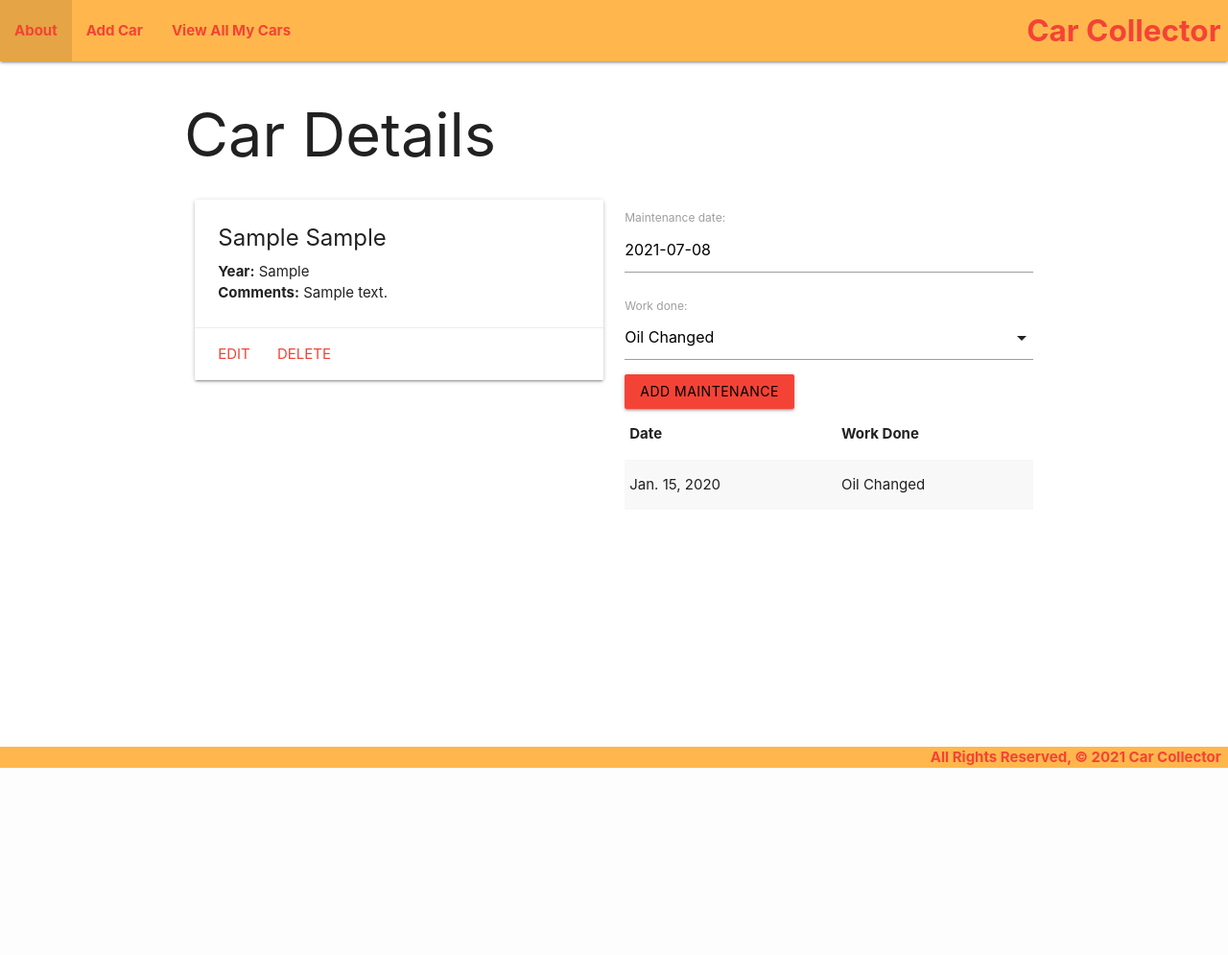
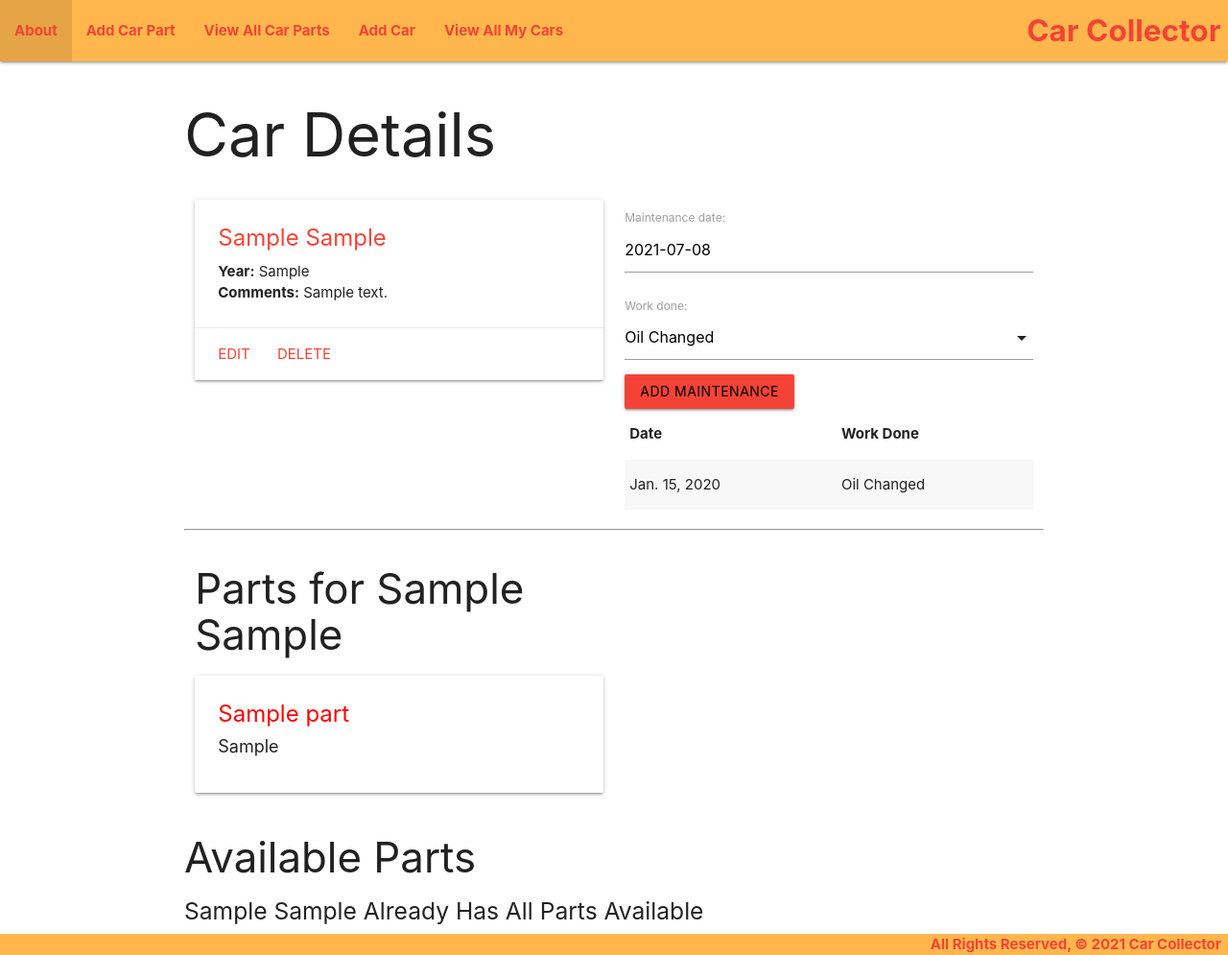
Before and after one commit to c-mattingly/CarCollector, a Django app: page /cars/1/ in a window 1280 px wide. Shown: the whole page at 96% size. Before the commit the page ends 800 px from the top, so only its background shows below. Run offline with Django 3.2, Linux system fonts and the light colour scheme; tables that the repository leaves empty hold one stand-in row (Sample ...).

Commit message:
adds elements from many to many lesson from today

```diff
--- a/main_app/admin.py
+++ b/main_app/admin.py
@@ -1,7 +1,8 @@
 from django.contrib import admin
 
-from .models import Car, Maintenance
+from .models import Car, Maintenance, Part
 
 # Register your models here.
 admin.site.register(Car)
 admin.site.register(Maintenance)
+admin.site.register(Part)
--- a/main_app/models.py
+++ b/main_app/models.py
@@ -8,12 +8,23 @@ WORKS = (
     ('R', 'Tire Rotation'),
 )
 
+class Part(models.Model):
+    name = models.CharField(max_length=50)
+    type = models.CharField(max_length=50)
+
+    def __str__(self):
+        return self.name
+
+    def get_absolute_url(self):
+        return reverse("parts_detail", kwargs={"pk": self.id})
+
 
 class Car(models.Model):
     year = models.CharField(max_length=4)
     make = models.CharField(max_length=100)
     model = models.CharField(max_length=100)
     comment = models.TextField(max_length=200)
+    parts = models.ManyToManyField(Part)
 
     def __str__(self):
         return self.model
--- a/main_app/templates/base.html
+++ b/main_app/templates/base.html
@@ -20,6 +20,8 @@
         </ul>
         <ul class="left">
           <li><a href="{% url 'about' %}"><span class="red-text"><b>About</b></span></a></li>
+          <li><a href="{% url 'parts_create' %}"><span class="red-text"><b>Add Car Part</b></span></a></li>
+          <li><a href="{% url 'parts_index' %}"><span class="red-text"><b>View All Car Parts</b></span></a></li>
           <li><a href="{% url 'cars_create' %}"><span class="red-text"><b>Add Car</b></span></a></li>
           <li><a href="{% url 'index' %}"><span class="red-text"><b>View All My Cars</b></span></a></li>
         </ul>
--- a/main_app/templates/cars/detail.html
+++ b/main_app/templates/cars/detail.html
@@ -7,7 +7,7 @@
   <div class="col s6">
     <div class="card">
       <div class="card-content">
-        <span class="card-title"><b>{{ car.make }} {{ car.model }}</b></span>
+        <span class="card-title red-text"><b>{{ car.make }} {{ car.model }}</b></span>
         <p><b>Year:</b> {{ car.year }}</p>
         <p><b>Comments:</b> {{ car.comment }}</p>
       </div>
@@ -41,7 +41,47 @@
     </table>
   </div>
 </div>
-
+<hr>
+<div class="row">
+  <div class="col s6">
+    <h3>Parts for {{ car.make }} {{ car.model }}</h3>
+    {% if car.parts.count %}
+      {% for part in car.parts.all %}
+        <div class="card">
+          <div class="card-content">
+            <span class="card-title">
+              <span style="color: red"><b>{{ part.name }}</b></span><br><small><b>{{ part.type }}</b></small>
+            </span>
+          </div>
+        </div>
+      {% endfor %}
+    {% else %}
+      <h5>No Parts Added</h5>
+    {% endif %}
+  </div>
+</div>
+<div class="col s6">
+  <h3>Available Parts</h3>
+  {% if parts.count %}
+    {% for part in parts.all %}
+      <div class="card">
+        <div class="card-content">
+          <span class="card-title">
+            <span class="red-text"><b>{{ part.name }}</b></span><br><small><b>{{ part.type }}</b></small>
+          </span>
+        </div>
+        <div class="card-action">
+          <form action="{% url 'assoc_part' car.id part.id %}" method="POST">
+          {% csrf_token %}
+          <button type="Submit" class="btn red black-text">Add</button>
+          </form>
+        </div>
+      </div>
+    {% endfor %}
+  {% else %}
+    <h5>{{ car.make }} {{ car.model }} Already Has All Parts Available</h5>
+  {% endif %}
+</div>
 <script>
       const dateEl = document.getElementById('id_date');
       M.Datepicker.init(dateEl, {
--- a/main_app/templates/cars/index.html
+++ b/main_app/templates/cars/index.html
@@ -7,9 +7,9 @@
   <div class="card">
     <a href="/cars/{{ car.id }}" class="black-text">
     <div class="card-content">
-      <span class="card-title red-text">{{ car.make }} {{ car.model }}</span>
-      <p>Year: {{ car.year }}</p>
-      <p>Comments: {{ car.comment }}</p>
+      <span class="card-title red-text"><b>{{ car.make }} {{ car.model }}</b></span>
+      <p><b>Year:</b> {{ car.year }}</p>
+      <p><b>Comments:</b> {{ car.comment }}</p>
     </div>
     </a>
   </div>
--- a/main_app/urls.py
+++ b/main_app/urls.py
@@ -10,4 +10,10 @@ urlpatterns = [
     path('cars/<int:pk>/update/', views.CarUpdate.as_view(), name='cars_update'),
     path('cars/<int:pk>/delete/', views.CarDelete.as_view(), name='cars_delete'),
     path('cars/<int:car_id>/add_maintenance/', views.add_maintenance, name='add_maintenance'),
+    path('cars/<int:car_id>/assoc_part/<int:part_id>/', views.assoc_part, name='assoc_part'),
+    path('parts/', views.PartList.as_view(), name='parts_index'),
+    path('parts/<int:pk>/', views.PartDetail.as_view(), name='parts_detail'),
+    path('parts/create/', views.PartCreate.as_view(), name='parts_create'),
+    path('parts/<int:pk>/update/', views.PartUpdate.as_view(), name='parts_update'),
+    path('parts/<int:pk>/delete/', views.PartDelete.as_view(), name='parts_delete'),
 ]
--- a/main_app/views.py
+++ b/main_app/views.py
@@ -1,8 +1,9 @@
 from django.shortcuts import redirect, render
-from .models import Car
+from .models import Car, Part
 from .forms import MaintenanceForm
 
 from django.views.generic.edit import CreateView, UpdateView, DeleteView
+from django.views.generic import ListView, DetailView
 
 # CBV(Class Based View) functions
 
@@ -40,8 +41,32 @@ def cars_index(request):
 
 def cars_detail(request, car_id):
     car = Car.objects.get(id=car_id)
+    parts_car_doesnt_have = Part.objects.exclude(id__in = car.parts.all().values_list('id'))
     maintenance_form = MaintenanceForm()
     return render(request, 'cars/detail.html', {
         'car': car,
-        'maintenance_form': maintenance_form
+        'maintenance_form': maintenance_form,
+        'parts': parts_car_doesnt_have
         })
+
+def assoc_part(request, car_id, part_id):
+    Car.objects.get(id=car_id).parts.add(part_id)
+    return redirect('detail', car_id=car_id)
+
+class PartList(ListView):
+    model = Part
+
+class PartDetail(DetailView):
+    model = Part
+
+class PartCreate(CreateView):
+    model = Part
+    fields = '__all__'
+
+class PartUpdate(UpdateView):
+    model = Part
+    fields = ['name', 'type']
+
+class PartDelete(DeleteView):
+    model = Part
+    success_url = '/parts/'
```
Also changed, not shown: main_app/templates/main_app/part_confirm_delete.html (added, +13 -0 lines), main_app/templates/main_app/part_detail.html (added, +20 -0 lines), main_app/templates/main_app/part_form.html (added, +16 -0 lines), main_app/templates/main_app/part_list.html (added, +17 -0 lines), main_app/migrations/0003_auto_20210708_1954.py (added).
